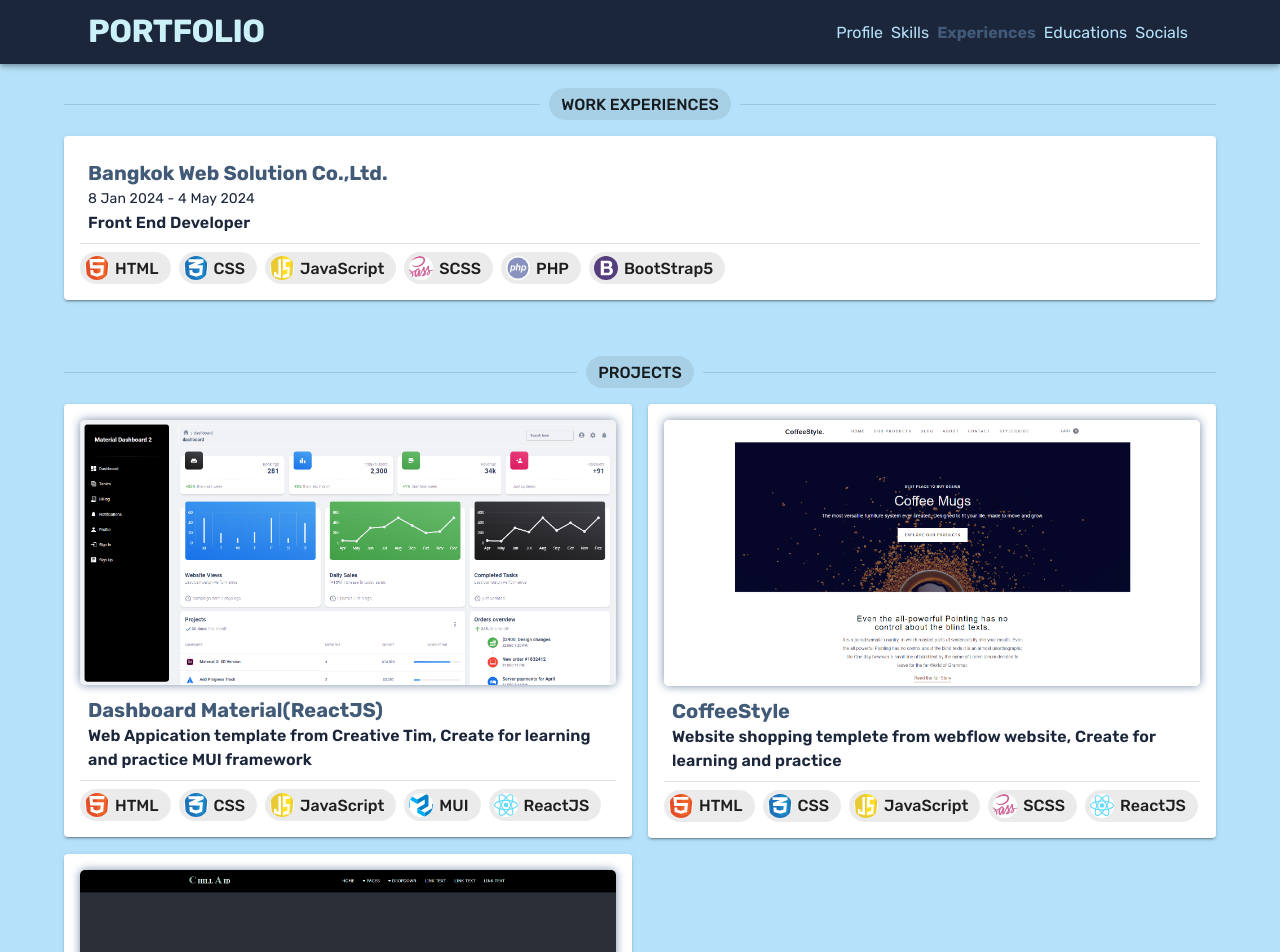
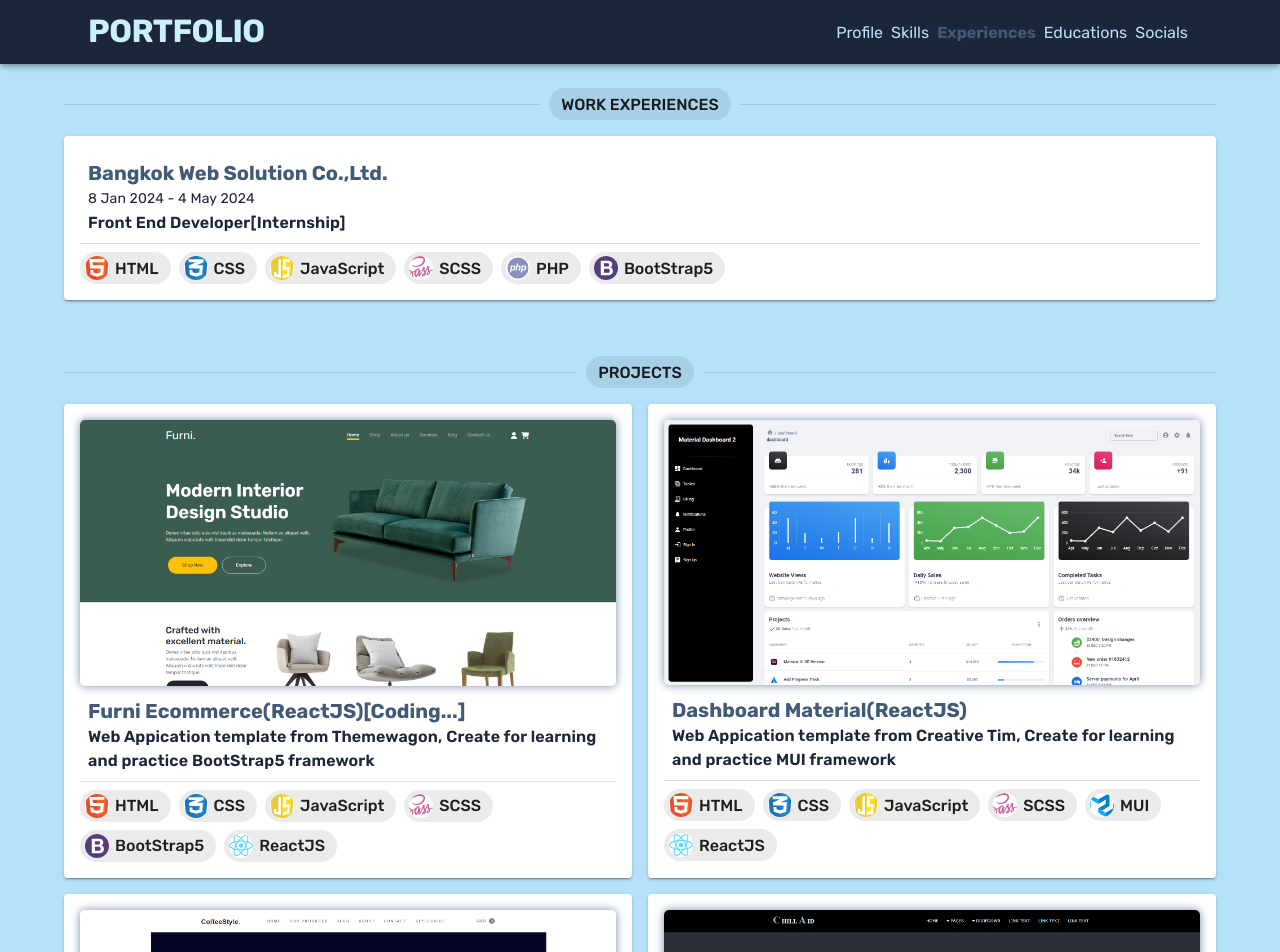
Before and after one commit to JakkarinK/Portfolio-React, a React (Vite) app: page /Portfolio-React/experiences in a window 1280 px wide. Shown: the top 952 px of the page. Built offline with nearby package versions, Linux system fonts and the light colour scheme.

Commit message:
create project furni

```diff
--- a/src/pages/Experiences.jsx
+++ b/src/pages/Experiences.jsx
@@ -16,6 +16,7 @@ import MainboardReact from "../assets/img/exp/mainboard-react.png";
 import MB_React from "../assets/img/exp/mainboard-react.png";
 import Coffee from "../assets/img/exp/coffee-style.png";
 import Chillaid from "../assets/img/exp/chillaid.png";
+import Furni from "../assets/img/exp/furni.png";
 import { Link } from "react-router-dom";
 
 //Icon
@@ -33,7 +34,7 @@ const Experiences = () => {
     {
       title: "Bangkok Web Solution Co.,Ltd.",
       date: "8 Jan 2024 - 4 May 2024",
-      subtitle: "Front End Developer",
+      subtitle: "Front End Developer[Internship]",
       img: Chillaid,
       option: [
         ["HTML", HTML],
@@ -83,7 +84,23 @@ const Experiences = () => {
         ["HTML", HTML],
         ["CSS", CSS],
         ["JavaScript", JavaScript],
+        ["SCSS", SCSS],
         ["MUI", MUI],
+        ["ReactJS", ReactJS],
+      ],
+    },
+    {
+      website: "https://jakkarink.github.io/react-furni-ecom/",
+      title: "Furni Ecommerce(ReactJS)[Coding...]",
+      subtitle:
+        "Web Appication template from Themewagon, Create for learning and practice BootStrap5 framework",
+      img: Furni,
+      option: [
+        ["HTML", HTML],
+        ["CSS", CSS],
+        ["JavaScript", JavaScript],
+        ["SCSS", SCSS],
+        ["BootStrap5", BootStrap5],
         ["ReactJS", ReactJS],
       ],
     },
@@ -160,7 +177,7 @@ const Experiences = () => {
                     <Paper
                       className="exp-hover-custom"
                       elevation={2}
-                      sx={{ p: 2 }}
+                      sx={{ p: 2, height: "100%" }}
                     >
                       <img
                         src={data.img}
```
Also changed, not shown: src/assets/img/exp/furni.png (added).
